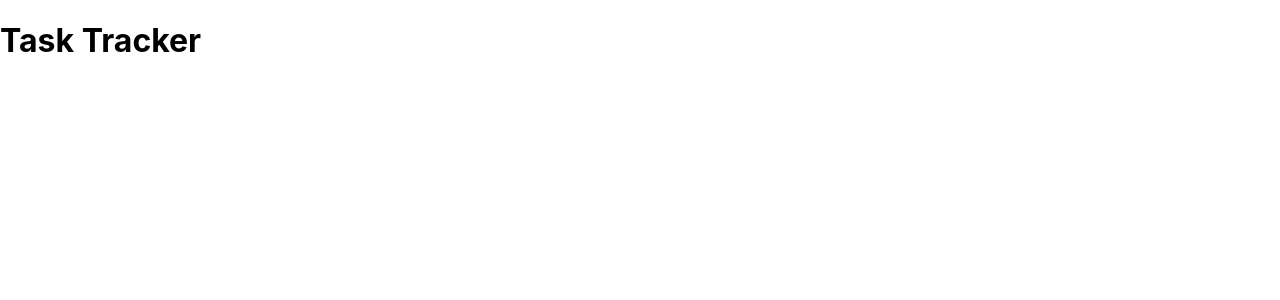
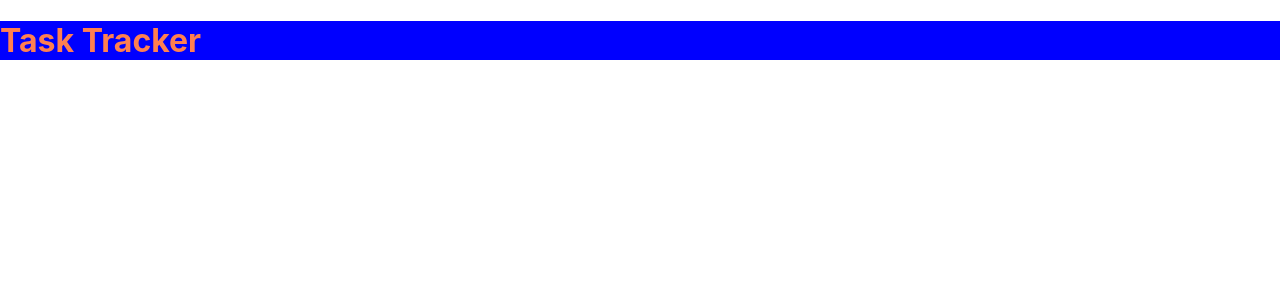
Before and after one commit to SaintJo/ReactJS, a React (Create React App) app: page / in a window 1280 px wide. Shown: the top 300 px of the page. Built offline with nearby package versions, Linux system fonts and the light colour scheme.

Commit message:
add style to h1

```diff
--- a/src/components/Header.js
+++ b/src/components/Header.js
@@ -1,9 +1,13 @@
-const Header = () => {
+const Header = ({ title }) => {
 	return (
 		<header>
-			<h1>Task Tracker</h1>
+			<h1 style ={{color: 'coral', backgroundColor: 'blue'}}>{title}</h1>
 		</header>
 	)
 }
 
+Header.defaultProps = {
+	title: 'Task Tracker',
+}
+
 export default Header
```
